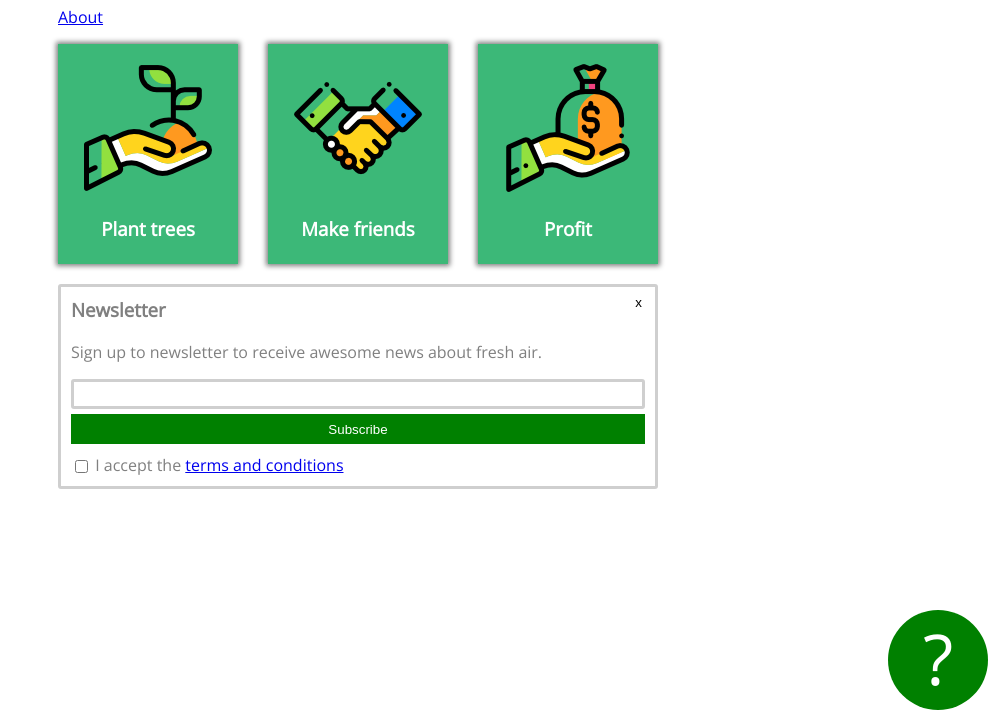
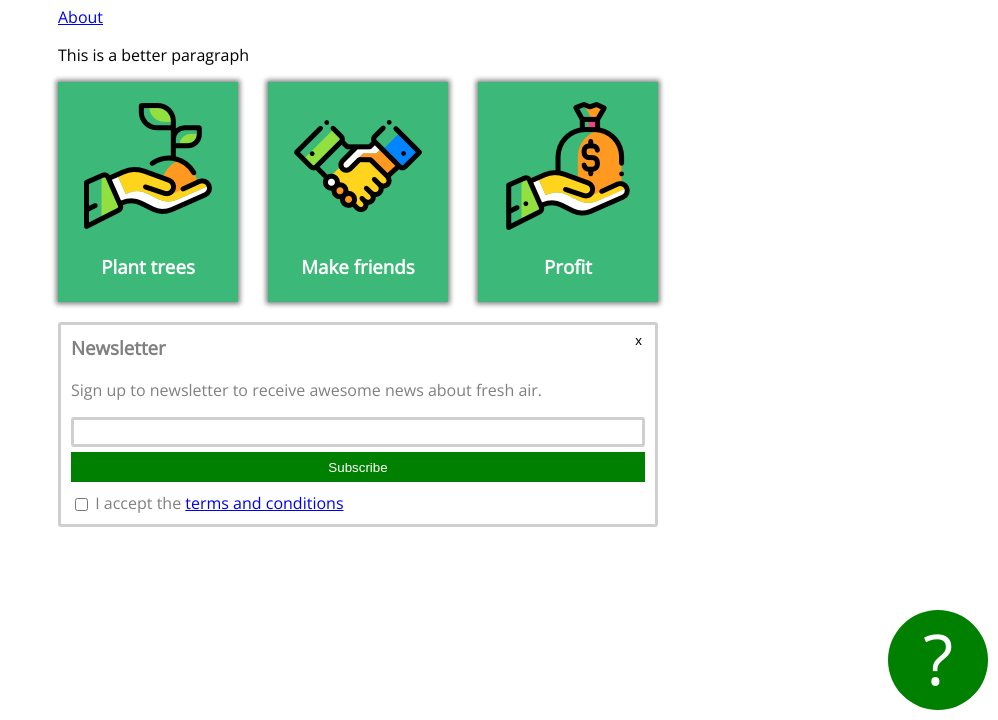
Before and after one commit to Emm24/Emm24.github.io, a plain HTML site: page index.html in a window 1280 px wide. Shown: the part 80-800 px from the top of the page, without its empty margins (282-1280 px from the left). Drawn offline with nearby package versions, Linux system fonts and the light colour scheme.

Commit message:
Created first paragraph

```diff
--- a/index.html
+++ b/index.html
@@ -15,7 +15,7 @@
     About
   </a>
 
-  <p></p>
+  <p>This is a better paragraph</p>
 
   <div class= card-holder>
   <div class="card">
```
